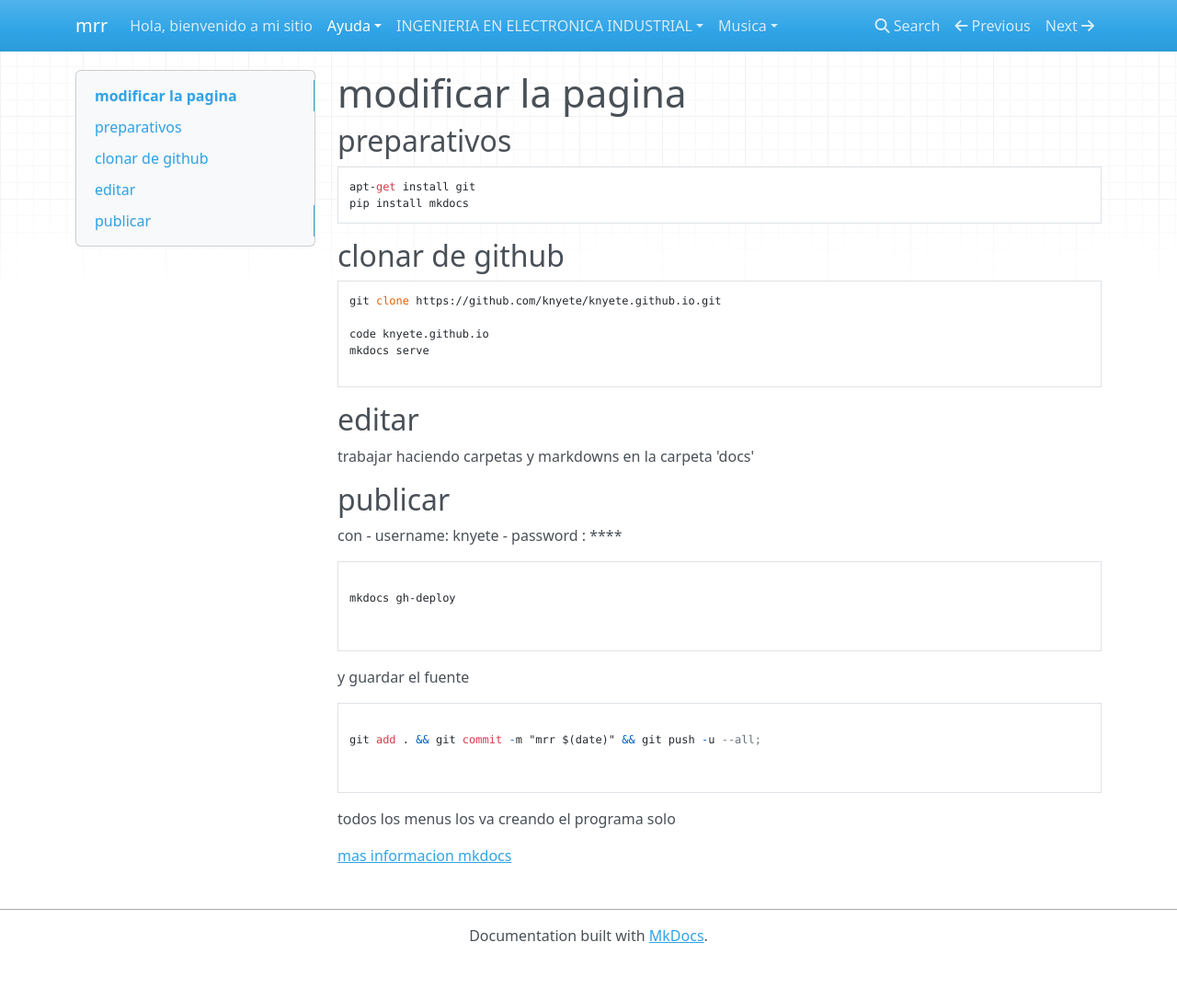
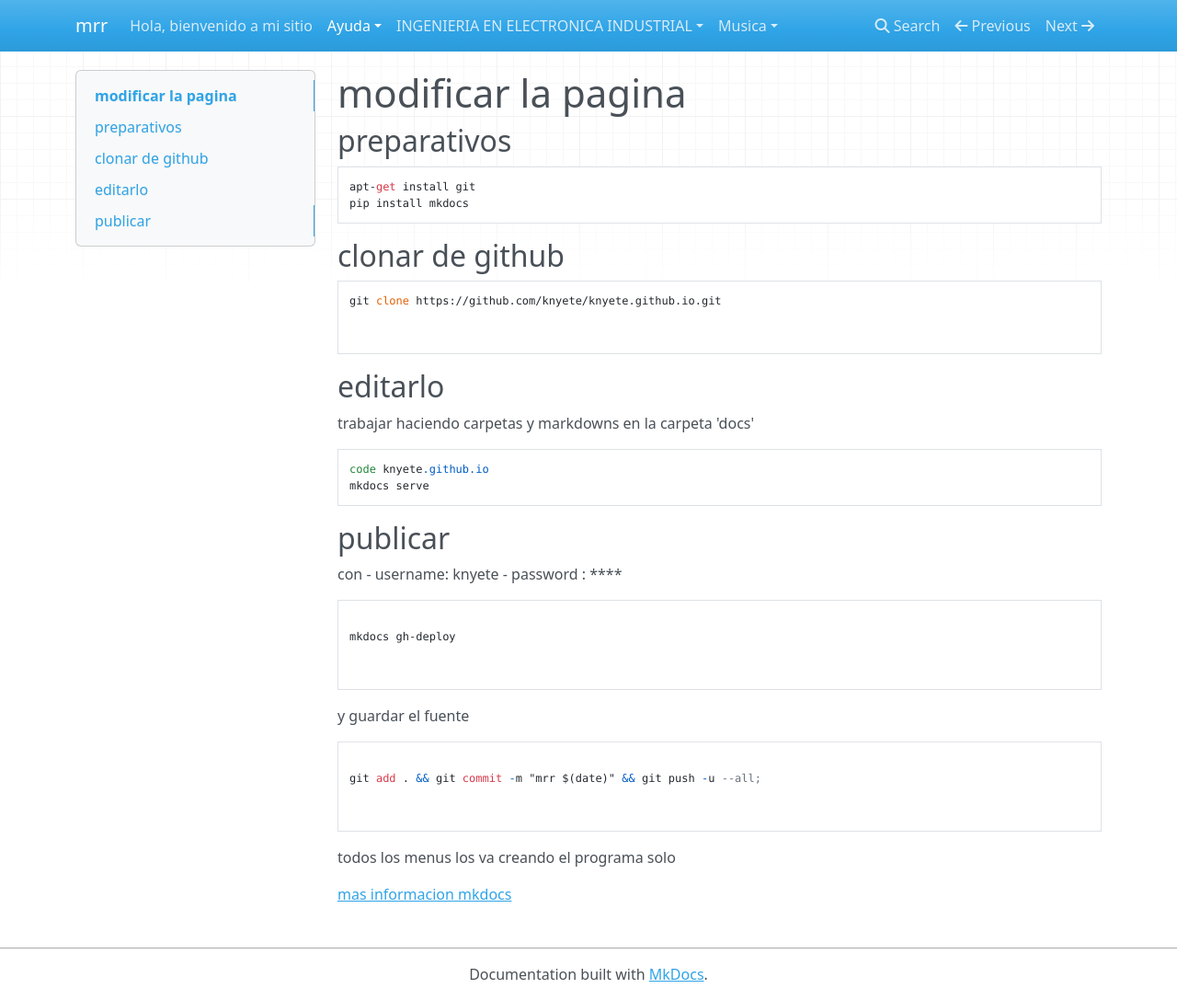
Before and after one commit to knyete/knyete.github.io, an MkDocs documentation site: the page built from docs/Ayuda/index.md, in a window 1280 px wide and 1087 px high. Shown: the whole window at 92% size. Built offline with MkDocs 1.6.1, drawn with Linux system fonts in a browser that asks for light colours; nearby versions of some CDN libraries.

Commit message:
prg mar 23 feb 2021 00:10:12 CET

````diff
--- a/docs/Ayuda/index.md
+++ b/docs/Ayuda/index.md
@@ -12,13 +12,15 @@ pip install mkdocs
 ```
 git clone https://github.com/knyete/knyete.github.io.git
 
-code knyete.github.io
-mkdocs serve
 
 ```
 
-## editar
+## editarlo
 trabajar haciendo carpetas y markdowns en la carpeta 'docs'
+```
+code knyete.github.io
+mkdocs serve
+```
 
 ## publicar
 con
````
Also changed, not shown: site/Ayuda/index.html, site/index.html, site/search/search_index.json, site/sitemap.xml, 1 other file.
